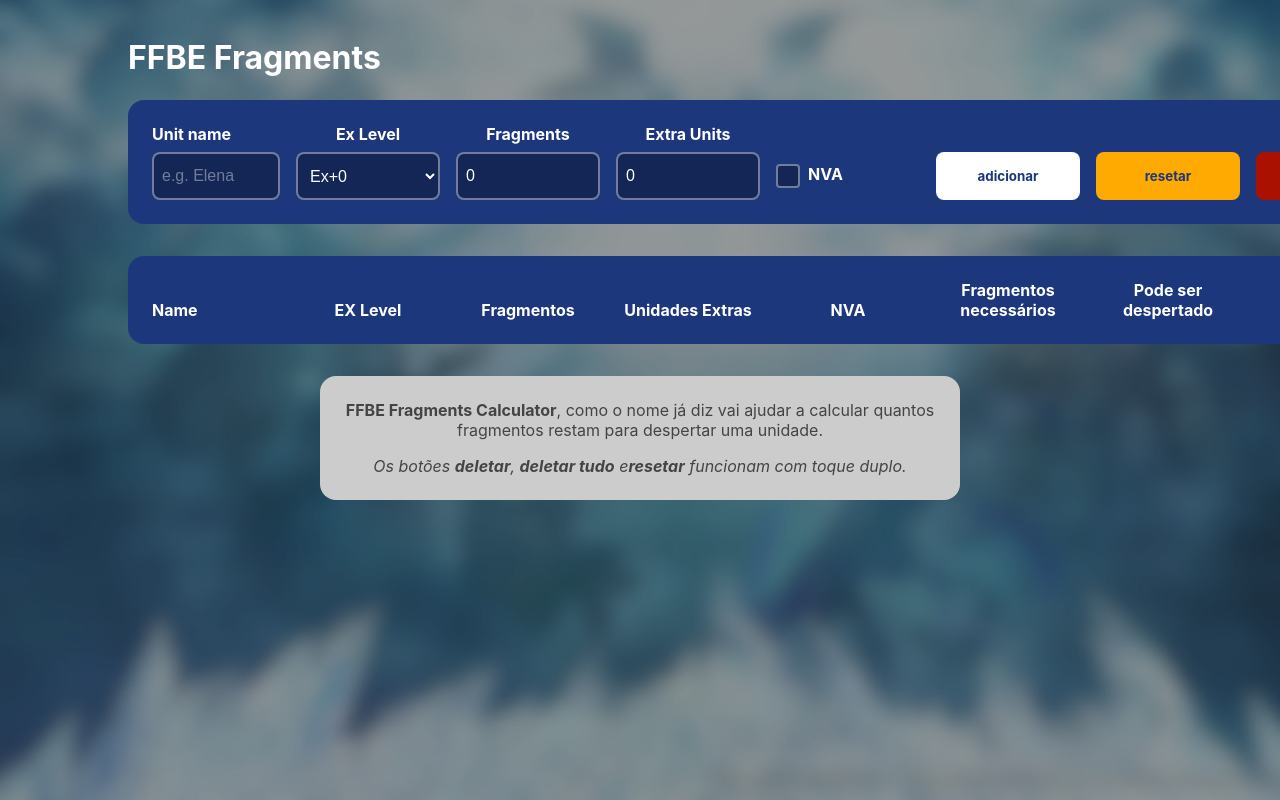
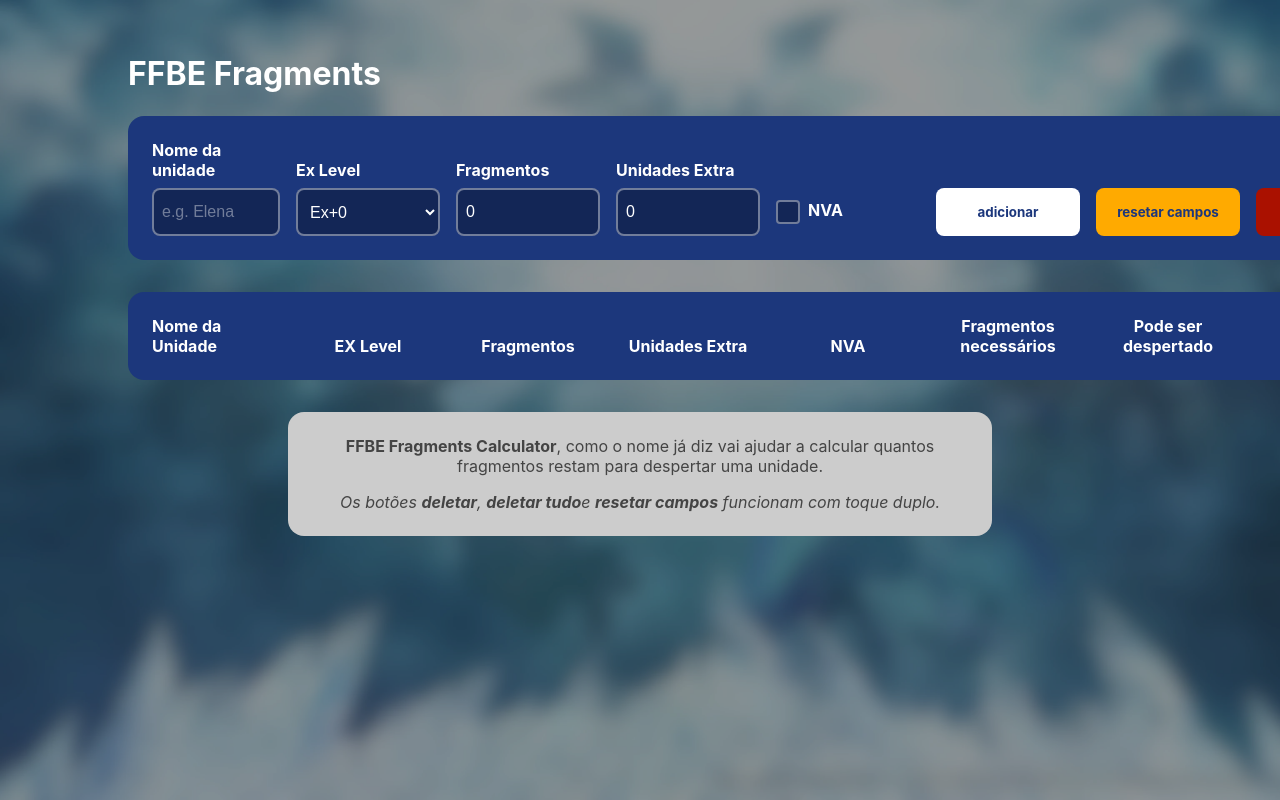
Before and after one commit to mluizvitor/brave_exvius_fragment_calculator, a React (Create React App) app: page / in a window 1280 px wide. Shown: the top 800 px of the page. Built offline with nearby package versions, Linux system fonts and the light colour scheme.

Commit message:
🩹 Fixed language inconsistences :lipstick: adjusted styles

```diff
--- a/src/App.tsx
+++ b/src/App.tsx
@@ -16,10 +16,10 @@
 
 export default function App() {
   const tableHeadTitles = [
-    'Name',
+    'Nome da Unidade',
     'EX Level',
     'Fragmentos',
-    'Unidades Extras',
+    'Unidades Extra',
     'NVA',
     'Fragmentos necessários',
     'Pode ser despertado',
@@ -140,7 +140,7 @@
             <tr>
               <th>
                 <Input>
-                  <label htmlFor="unitName">Unit name</label>
+                  <label htmlFor="unitName">Nome da unidade</label>
                   <input
                     id="unitName"
                     type="text"
@@ -168,7 +168,7 @@
 
               <th>
                 <Input>
-                  <label htmlFor="fragments">Fragments</label>
+                  <label htmlFor="fragments">Fragmentos</label>
                   <input
                     id="fragments"
                     type="number"
@@ -181,7 +181,7 @@
 
               <th>
                 <Input>
-                  <label htmlFor="extraUnits">Extra Units</label>
+                  <label htmlFor="extraUnits">Unidades Extra</label>
                   <input
                     id="extraUnits"
                     type="number"
@@ -216,7 +216,7 @@
                   toast.success('Campos resetados', {icon: '👍'});
                 }
                 } title="Clique duplo para resetar">
-                  Resetar
+                  Resetar campos
                 </Button>
               </th>
               <th>
@@ -242,7 +242,7 @@
           {tableContent && tableContent.map((unit) => (
             <tr key={unit.id}>
               <td>{unit.name}</td>
-              <td>{'EX+' + unit.ex_level}</td>
+              <td>{'EX+' + unit.ex_level + ' -> ' + (unit.ex_level + 1)}</td>
               <td>{unit.fragments}</td>
               <td>{unit.extra_units}</td>
               <td>{
@@ -250,7 +250,7 @@
                   <input readOnly checked={true} type="checkbox" disabled/>
                 )}
               </td>
-              <td>{unit.fragment_needed >= 0 ? unit.fragment_needed : (Math.abs(unit.fragment_needed) + ' left over')}</td>
+              <td>{unit.fragment_needed >= 0 ? unit.fragment_needed : ('Sobram ' + Math.abs(unit.fragment_needed))}</td>
               <td>{
                 unit.fragment_needed <= 0 && (
                   <input readOnly checked={true} type="checkbox" className="inputSuccess" disabled/>
@@ -275,8 +275,8 @@
 
         <p>
           <em>
-            Os botões <strong>deletar</strong>, <strong>deletar tudo</strong> e
-            <strong>resetar</strong> funcionam com toque duplo.
+            Os botões <strong>deletar</strong>, <strong>deletar tudo</strong>
+            e <strong>resetar campos</strong> funcionam com toque duplo.
           </em>
         </p>
       </Footer>
--- a/src/components/Footer/styles.ts
+++ b/src/components/Footer/styles.ts
@@ -3,7 +3,7 @@
 export const Footer = styled.footer`
   background: #cccccc;
   color: #444444;
-  max-width: 40rem;
+  max-width: 44rem;
   padding: 1.5rem;
   text-align: center;
 
--- a/src/components/Form/styles.ts
+++ b/src/components/Form/styles.ts
@@ -10,6 +10,11 @@
   display: flex;
   flex-direction: column;
   flex: 1;
+
+  label {
+    text-align: start;
+    width: 100%;
+  }
 
   input, select {
     width: 100%;
--- a/src/components/Table/styles.ts
+++ b/src/components/Table/styles.ts
@@ -41,6 +41,10 @@
       &:hover {
         filter: brightness(0.95)
       }
+
+      td:nth-child(6) {
+      background: #e2e2e2;
+    }
     }
 
     tr:last-of-type > td {
@@ -61,6 +65,7 @@
       padding-left: 1.5rem;
       text-align: start;
     }
+
     td:last-child {
       padding-right: 1.5rem;
     }
--- a/src/styles/global.ts
+++ b/src/styles/global.ts
@@ -31,7 +31,7 @@
   main {
     width: auto;
     margin: 0 auto;
-    padding: 3rem 8rem;
+    padding: 4rem 8rem;
 
     @media (max-width: 720px) {
       padding: 3rem 2rem;
```
